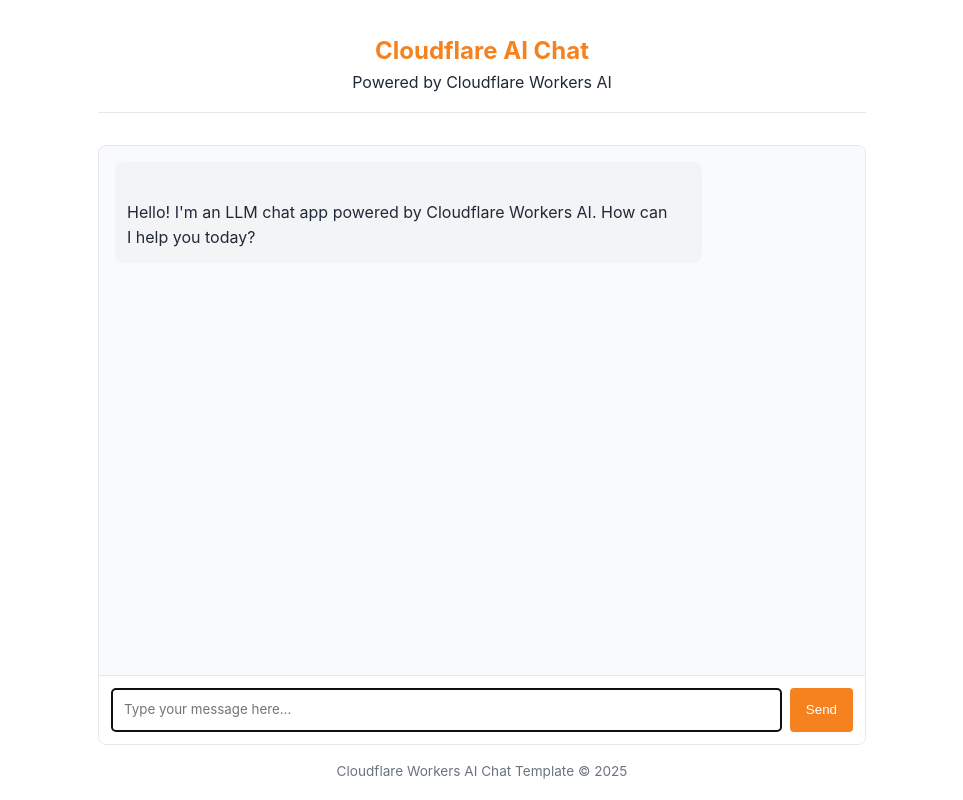
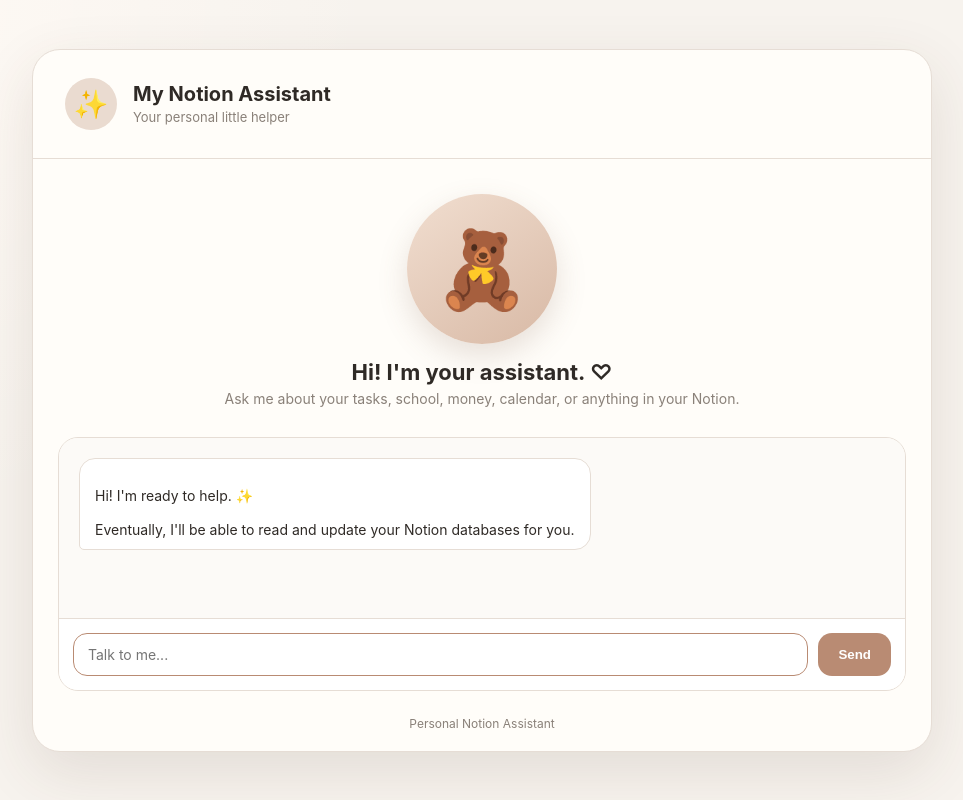
Before and after one commit to veronicaraven/notion-avatar, a website: page public/index.html in a window 1280 px wide. Shown: the whole page, without its empty margins (158-1121 px from the left). Drawn offline with Linux system fonts and the light colour scheme.

Commit message:
Revamp index.html for My Notion Assistant
Create avatar interface

```diff
--- a/public/index.html
+++ b/public/index.html
@@ -3,17 +3,18 @@
 <head>
   <meta charset="UTF-8" />
   <meta name="viewport" content="width=device-width, initial-scale=1.0" />
-		<title>LLM Chat App</title>
+
+  <title>My Notion Assistant</title>
+
   <style>
     :root {
-				--primary-color: #f6821f;
-				--primary-hover: #e67e22;
-				--light-bg: #f9fafb;
-				--border-color: #e5e7eb;
-				--text-color: #1f2937;
-				--text-light: #6b7280;
-				--user-msg-bg: #fff2e6;
-				--assistant-msg-bg: #f3f4f6;
+      --bg: #f7f3ee;
+      --card: #fffdf9;
+      --text: #2f2a26;
+      --muted: #8a8179;
+      --accent: #b98b73;
+      --accent-light: #eadbd0;
+      --border: #e6ddd5;
     }
 
     * {
@@ -23,161 +24,397 @@
     }
 
     body {
+      min-height: 100vh;
       font-family:
-					-apple-system, BlinkMacSystemFont, "Segoe UI", Roboto, Oxygen, Ubuntu,
-					Cantarell, sans-serif;
-				line-height: 1.6;
-				color: var(--text-color);
-				max-width: 800px;
-				margin: 0 auto;
-				padding: 1rem;
+        -apple-system,
+        BlinkMacSystemFont,
+        "Segoe UI",
+        sans-serif;
+
+      background:
+        radial-gradient(circle at top left, #fffaf5, transparent 35%),
+        var(--bg);
+
+      color: var(--text);
+
+      display: flex;
+      justify-content: center;
+      align-items: center;
+
+      padding: 30px;
     }
 
-			header {
-				text-align: center;
-				margin-bottom: 2rem;
-				padding: 1rem 0;
-				border-bottom: 1px solid var(--border-color);
+    .app {
+      width: 100%;
+      max-width: 900px;
+      min-height: 650px;
+
+      background: var(--card);
+
+      border: 1px solid var(--border);
+      border-radius: 28px;
+
+      box-shadow:
+        0 20px 60px rgba(80, 60, 45, 0.12);
+
+      display: flex;
+      flex-direction: column;
+
+      overflow: hidden;
     }
 
-			h1 {
-				font-size: 1.5rem;
-				color: var(--primary-color);
+    /* Header */
+
+    header {
+      padding: 28px 32px;
+
+      display: flex;
+      align-items: center;
+      gap: 16px;
+
+      border-bottom: 1px solid var(--border);
     }
 
+    .avatar-small {
+      width: 52px;
+      height: 52px;
+
+      border-radius: 50%;
+
+      background: var(--accent-light);
+
+      display: flex;
+      align-items: center;
+      justify-content: center;
+
+      font-size: 28px;
+    }
+
+    .header-text h1 {
+      font-size: 20px;
+      font-weight: 650;
+    }
+
+    .header-text p {
+      color: var(--muted);
+      font-size: 13px;
+      margin-top: 3px;
+    }
+
+    /* Avatar area */
+
+    .avatar-area {
+      padding: 35px 20px 20px;
+
+      text-align: center;
+    }
+
+    .avatar {
+      width: 150px;
+      height: 150px;
+
+      margin: 0 auto 15px;
+
+      border-radius: 50%;
+
+      background:
+        linear-gradient(
+          145deg,
+          #f1ded0,
+          #d8b9a5
+        );
+
+      display: flex;
+      align-items: center;
+      justify-content: center;
+
+      font-size: 76px;
+
+      box-shadow:
+        0 12px 30px rgba(120, 90, 70, 0.18);
+
+      transition: transform 0.25s ease;
+    }
+
+    .avatar:hover {
+      transform: translateY(-4px);
+    }
+
+    .avatar-area h2 {
+      font-size: 22px;
+      margin-bottom: 5px;
+    }
+
+    .avatar-area p {
+      color: var(--muted);
+      font-size: 14px;
+    }
+
+    /* Chat */
+
     .chat-container {
+      flex: 1;
+
       display: flex;
       flex-direction: column;
-				height: calc(100vh - 200px);
-				min-height: 400px;
-				border: 1px solid var(--border-color);
-				border-radius: 8px;
+
+      margin: 10px 25px 25px;
+
+      border: 1px solid var(--border);
+      border-radius: 20px;
+
       overflow: hidden;
     }
 
     .chat-messages {
       flex: 1;
+
+      min-height: 180px;
+      max-height: 300px;
+
       overflow-y: auto;
-				padding: 1rem;
-				background-color: var(--light-bg);
+
+      padding: 20px;
+
+      background: #fcfaf7;
+
+      display: flex;
+      flex-direction: column;
     }
 
     .message {
-				margin-bottom: 1rem;
-				padding: 0.75rem;
-				border-radius: 8px;
-				max-width: 80%;
+      margin-bottom: 12px;
+
+      padding: 11px 15px;
+
+      border-radius: 16px;
+
+      max-width: 78%;
+
+      font-size: 14px;
     }
 
     .message p {
       white-space: pre-line;
-				margin: 0;
       overflow-wrap: anywhere;
     }
 
     .user-message {
-				background-color: var(--user-msg-bg);
+      background: var(--accent-light);
+
       align-self: flex-end;
+
       margin-left: auto;
+
+      border-bottom-right-radius: 5px;
     }
 
     .assistant-message {
-				background-color: var(--assistant-msg-bg);
+      background: white;
+
       align-self: flex-start;
+
+      border: 1px solid var(--border);
+
+      border-bottom-left-radius: 5px;
     }
 
-			.message-input {
-				display: flex;
-				padding: 0.75rem;
-				border-top: 1px solid var(--border-color);
-				background-color: white;
-			}
-
-			#user-input {
-				flex: 1;
-				padding: 0.75rem;
-				border: 1px solid var(--border-color);
-				border-radius: 4px;
-				font-family: inherit;
-				resize: none;
-				min-height: 44px;
-			}
-
-			#send-button {
-				margin-left: 0.5rem;
-				padding: 0 1rem;
-				background-color: var(--primary-color);
-				color: white;
-				border: none;
-				border-radius: 4px;
-				cursor: pointer;
-				transition: background-color 0.2s;
-			}
-
-			#send-button:hover {
-				background-color: var(--primary-hover);
-			}
-
-			#send-button:disabled {
-				background-color: var(--text-light);
-				cursor: not-allowed;
-			}
+    /* Thinking */
 
     .typing-indicator {
       display: none;
-				font-style: italic;
-				color: var(--text-light);
-				padding: 1rem;
+
+      padding: 8px 20px;
+
+      color: var(--muted);
+
+      font-size: 13px;
     }
 
     .typing-indicator.visible {
       display: block;
     }
 
+    /* Input */
+
+    .message-input {
+      display: flex;
+
+      gap: 10px;
+
+      padding: 14px;
+
+      border-top: 1px solid var(--border);
+
+      background: white;
+    }
+
+    #user-input {
+      flex: 1;
+
+      padding: 12px 14px;
+
+      border: 1px solid var(--border);
+
+      border-radius: 14px;
+
+      font-family: inherit;
+
+      font-size: 14px;
+
+      resize: none;
+
+      outline: none;
+    }
+
+    #user-input:focus {
+      border-color: var(--accent);
+    }
+
+    #send-button {
+      padding: 0 20px;
+
+      background: var(--accent);
+
+      color: white;
+
+      border: none;
+
+      border-radius: 14px;
+
+      cursor: pointer;
+
+      font-weight: 600;
+
+      transition: 0.2s;
+    }
+
+    #send-button:hover {
+      transform: translateY(-1px);
+
+      filter: brightness(0.95);
+    }
+
+    #send-button:disabled {
+      opacity: 0.5;
+
+      cursor: not-allowed;
+
+      transform: none;
+    }
+
     footer {
-				margin-top: 1rem;
       text-align: center;
-				font-size: 0.85rem;
-				color: var(--text-light);
+
+      padding: 0 0 20px;
+
+      font-size: 12px;
+
+      color: var(--muted);
+    }
+
+    @media (max-width: 600px) {
+      body {
+        padding: 10px;
+      }
+
+      .app {
+        min-height: calc(100vh - 20px);
+
+        border-radius: 20px;
+      }
+
+      .avatar {
+        width: 120px;
+        height: 120px;
+        font-size: 60px;
+      }
+
+      .chat-container {
+        margin: 5px 12px 15px;
+      }
     }
   </style>
 </head>
+
 <body>
+
+  <main class="app">
+
     <header>
-			<h1>Cloudflare AI Chat</h1>
-			<p>Powered by Cloudflare Workers AI</p>
+      <div class="avatar-small">✨</div>
+
+      <div class="header-text">
+        <h1>My Notion Assistant</h1>
+        <p>Your personal little helper</p>
+      </div>
     </header>
 
+
+    <section class="avatar-area">
+
+      <div class="avatar">
+        🧸
+      </div>
+
+      <h2>Hi! I'm your assistant. ♡</h2>
+
+      <p>
+        Ask me about your tasks, school, money, calendar, or anything in your Notion.
+      </p>
+
+    </section>
+
+
     <div class="chat-container">
+
       <div id="chat-messages" class="chat-messages">
+
         <div class="message assistant-message">
           <p>
-						Hello! I'm an LLM chat app powered by Cloudflare Workers AI. How can
-						I help you today?
+            Hi! I'm ready to help. ✨
+
+            Eventually, I'll be able to read and update your Notion databases for you.
           </p>
         </div>
+
       </div>
 
-			<div class="typing-indicator" id="typing-indicator">
-				AI is thinking...
+
+      <div
+        class="typing-indicator"
+        id="typing-indicator"
+      >
+        Thinking... ✨
       </div>
 
+
       <div class="message-input">
+
         <textarea
           id="user-input"
-					placeholder="Type your message here..."
+          placeholder="Talk to me..."
           rows="1"
           autofocus
         ></textarea>
-				<button id="send-button">Send</button>
-			</div>
+
+        <button id="send-button">
+          Send
+        </button>
+
       </div>
 
+    </div>
+
+
     <footer>
-			<p>Cloudflare Workers AI Chat Template &copy; 2025</p>
+      Personal Notion Assistant
     </footer>
 
-		<!-- Chat app script -->
+  </main>
+
+
   <script src="chat.js"></script>
+
 </body>
 </html>
```
Lines whose indentation alone changed are shown as unchanged.
